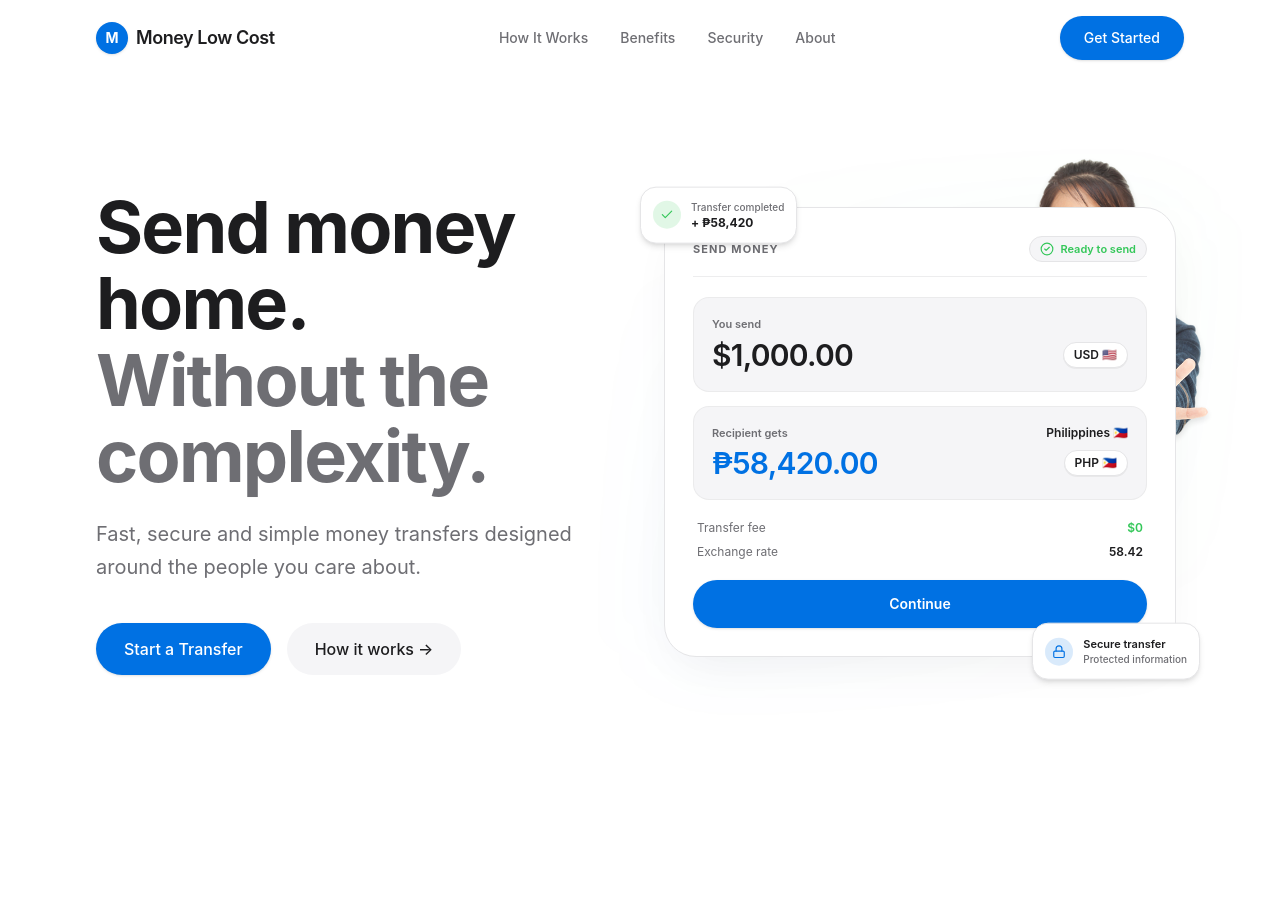
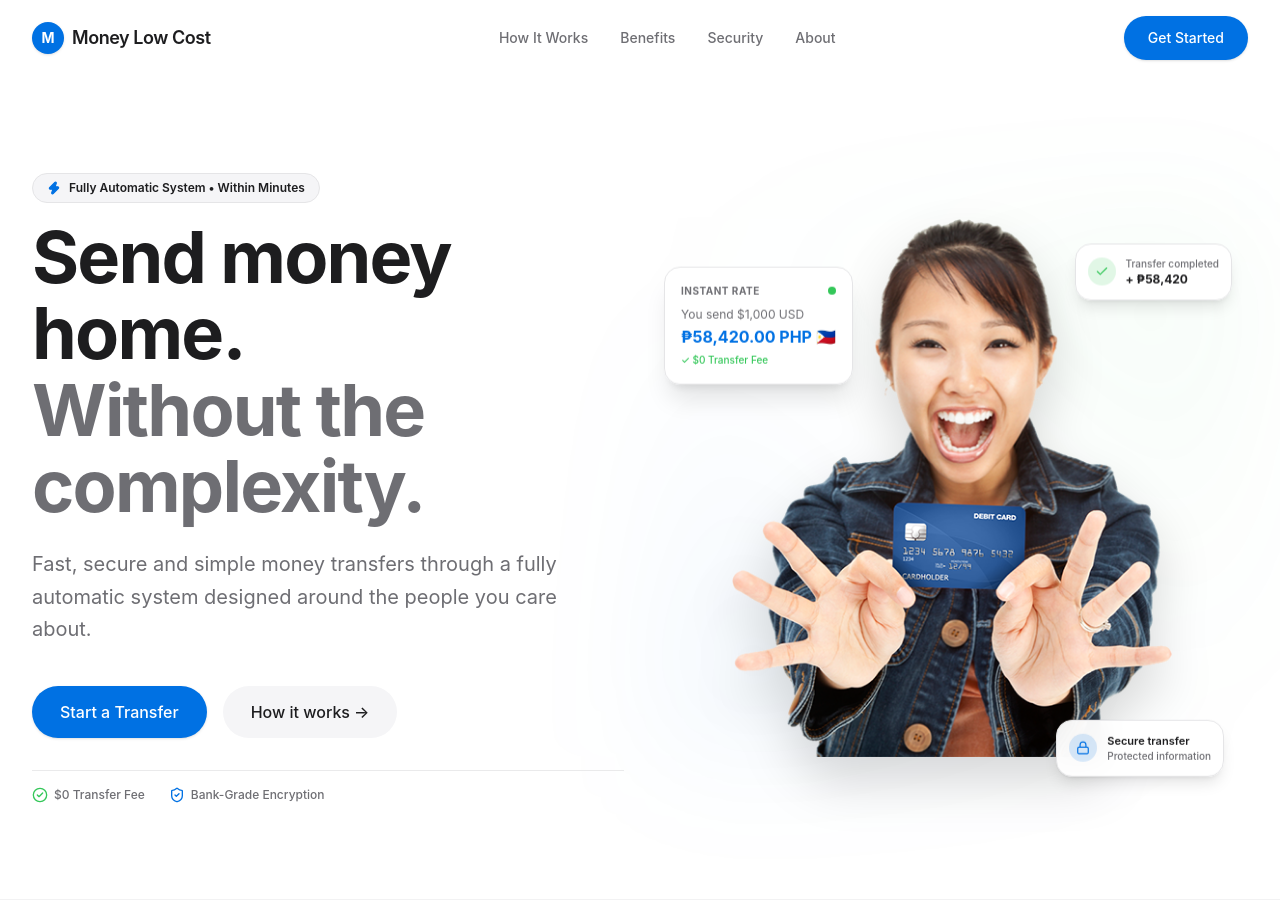
Before and after one commit to snybun/moneylowcost-ltd, a React (Vite) app: page / in a window 1280 px wide. Before the commit the page ends 800 px from the top, so only its background shows below. Built offline with nearby package versions, Linux system fonts and the light colour scheme.

Commit message:
fix: make woman photo 100% prominent and unblocked with floating Apple feature cards

```diff
--- a/src/components/Container.jsx
+++ b/src/components/Container.jsx
@@ -2,7 +2,7 @@ import React from 'react';
 
 export default function Container({ children, className = '' }) {
   return (
-    <div className={`max-w-6xl mx-auto px-4 sm:px-6 lg:px-8 ${className}`}>
+    <div className={`max-w-7xl mx-auto px-4 sm:px-6 lg:px-8 ${className}`}>
       {children}
     </div>
   );
--- a/src/sections/HeroSection.jsx
+++ b/src/sections/HeroSection.jsx
@@ -1,12 +1,11 @@
 import React from 'react';
 import { motion } from 'framer-motion';
-import { CheckCircle2, Lock, Check } from 'lucide-react';
+import { ShieldCheck, CheckCircle2, ArrowRight, Lock, Check, Zap } from 'lucide-react';
 import Container from '../components/Container';
 import Button from '../components/Button';
 import womanImg from '../assets/woman.png';
 
 export default function HeroSection() {
-  // Easing & Animation Settings
   const transitionConfig = { duration: 0.6, ease: [0.16, 1, 0.3, 1] };
 
   const containerVariants = {
@@ -21,7 +20,7 @@ export default function HeroSection() {
   };
 
   const fadeInUp = {
-    hidden: { opacity: 0, y: 18 },
+    hidden: { opacity: 0, y: 20 },
     visible: {
       opacity: 1,
       y: 0,
@@ -29,18 +28,18 @@ export default function HeroSection() {
     },
   };
 
-  const cardScaleUp = {
-    hidden: { opacity: 0, scale: 0.96, y: 16 },
+  const imageFadeIn = {
+    hidden: { opacity: 0, scale: 0.96, y: 15 },
     visible: {
       opacity: 1,
       scale: 1,
       y: 0,
-      transition: { duration: 0.7, ease: [0.16, 1, 0.3, 1], delay: 0.25 },
+      transition: { duration: 0.7, ease: [0.16, 1, 0.3, 1], delay: 0.2 },
     },
   };
 
   return (
-    <section className="relative bg-[#FFFFFF] py-12 md:py-20 lg:py-28 overflow-hidden">
+    <section className="relative bg-[#FFFFFF] py-12 md:py-20 lg:py-24 overflow-hidden border-b border-[#E5E5E7]/50">
       <Container>
         <motion.div
           variants={containerVariants}
@@ -48,8 +47,16 @@ export default function HeroSection() {
           animate="visible"
           className="grid grid-cols-1 lg:grid-cols-12 gap-12 lg:gap-8 items-center"
         >
-          {/* Left Column: Hero Text & Buttons (6 cols on lg) */}
-          <div className="lg:col-span-6 flex flex-col text-left max-w-2xl mx-auto lg:mx-0">
+          {/* Left Column: Hero Text & CTAs (6 cols on lg) */}
+          <div className="lg:col-span-6 flex flex-col text-left max-w-2xl mx-auto lg:mx-0 z-10">
+
+            {/* Status Pill */}
+            <motion.div variants={fadeInUp} className="mb-4">
+              <span className="inline-flex items-center gap-2 px-3.5 py-1.5 rounded-full bg-[#F5F5F7] border border-[#E5E5E7] text-xs font-semibold text-[#1D1D1F]">
+                <Zap className="w-3.5 h-3.5 text-[#0071E3] fill-[#0071E3]" />
+                <span>Fully Automatic System • Within Minutes</span>
+              </span>
+            </motion.div>
 
             {/* Main Headline */}
             <motion.h1
@@ -63,17 +70,17 @@ export default function HeroSection() {
             {/* Supporting Text */}
             <motion.p
               variants={fadeInUp}
-              className="text-base sm:text-lg lg:text-xl text-[#6E6E73] font-normal leading-relaxed mb-8 sm:mb-10 max-w-lg"
+              className="text-base sm:text-lg lg:text-xl text-[#6E6E73] font-normal leading-relaxed mb-8 sm:mb-10 max-w-xl"
             >
-              Fast, secure and simple money transfers designed around the people you care about.
+              Fast, secure and simple money transfers through a fully automatic system designed around the people you care about.
             </motion.p>
 
             {/* Action Buttons */}
             <motion.div
               variants={fadeInUp}
-              className="flex flex-col sm:flex-row items-stretch sm:items-center gap-3 sm:gap-4"
+              className="flex flex-col sm:flex-row items-stretch sm:items-center gap-3 sm:gap-4 mb-8"
             >
-              <Button variant="primary" className="!py-3.5 !px-7 text-sm sm:text-base">
+              <Button variant="primary" className="!py-3.5 !px-7 text-sm sm:text-base shadow-sm">
                 Start a Transfer
               </Button>
 
@@ -83,130 +90,83 @@ export default function HeroSection() {
               </Button>
             </motion.div>
 
+            {/* Trust Spec Indicators */}
+            <motion.div variants={fadeInUp} className="flex items-center gap-6 pt-4 border-t border-[#E5E5E7]/80 text-xs text-[#6E6E73]">
+              <div className="flex items-center gap-1.5 font-medium">
+                <CheckCircle2 className="w-4 h-4 text-[#34C759]" />
+                <span>$0 Transfer Fee</span>
+              </div>
+              <div className="flex items-center gap-1.5 font-medium">
+                <ShieldCheck className="w-4 h-4 text-[#0071E3]" />
+                <span>Bank-Grade Encryption</span>
+              </div>
+            </motion.div>
+
           </div>
 
-          {/* Right Column: Premium Transfer Card Composition (6 cols on lg) */}
-          <div className="lg:col-span-6 relative flex justify-center items-center mt-4 lg:mt-0">
+          {/* Right Column: Unblocked Woman Visual & Feature Cards (6 cols on lg) */}
+          <div className="lg:col-span-6 relative flex justify-center items-center mt-6 lg:mt-0">
 
-            {/* Subtle Ambient Background Layer (Behind Transfer Visual Only) */}
-            <div className="absolute inset-0 bg-gradient-to-tr from-[#0071E3]/4 via-transparent to-[#34C759]/4 rounded-[40px] blur-2xl pointer-events-none" />
+            {/* Soft Ambient Background Glow */}
+            <div className="absolute inset-0 bg-gradient-to-tr from-[#0071E3]/6 via-transparent to-[#34C759]/6 rounded-[40px] blur-3xl pointer-events-none" />
 
-            {/* Visual Composition Container */}
-            <div className="relative w-full max-w-md sm:max-w-lg">
+            {/* Relative Image & Floating Cards Composition */}
+            <div className="relative w-full max-w-md sm:max-w-lg flex justify-center items-center">
 
-              {/* Woman Image Asset (Subtly peeking behind transfer card) */}
-              <div className="absolute -top-12 -right-4 sm:-right-8 w-44 sm:w-60 lg:w-64 opacity-90 pointer-events-none z-0 hidden sm:block">
+              {/* Woman Image Asset - 100% PROMINENT & UNBLOCKED */}
+              <motion.div
+                variants={imageFadeIn}
+                className="relative z-10 w-full max-w-[320px] sm:max-w-[400px] lg:max-w-[440px] flex justify-center"
+              >
                 <img
                   src={womanImg}
-                  alt="Happy woman with debit card"
-                  className="w-full h-auto drop-shadow-md object-contain"
+                  alt="Money Low Cost Customer with Debit Card"
+                  className="w-full h-auto drop-shadow-2xl object-contain"
                 />
-              </div>
-
-              {/* Main Transfer Card */}
-              <motion.div
-                variants={cardScaleUp}
-                className="relative z-10 bg-[#FFFFFF] border border-[#E5E5E7] rounded-[28px] sm:rounded-[32px] p-5 sm:p-7 shadow-[0_20px_50px_-15px_rgba(0,0,0,0.06)]"
-              >
-                {/* Header Row */}
-                <div className="flex items-center justify-between pb-3.5 mb-5 border-b border-[#E5E5E7]/70">
-                  <span className="text-[11px] font-bold tracking-widest text-[#6E6E73] uppercase">
-                    SEND MONEY
-                  </span>
-                  <div className="flex items-center gap-1.5 px-2.5 py-1 rounded-full bg-[#F5F5F7] border border-[#E5E5E7] text-[11px] font-semibold text-[#34C759]">
-                    <CheckCircle2 className="w-3.5 h-3.5" />
-                    <span>Ready to send</span>
-                  </div>
-                </div>
-
-                {/* You Send Input Card */}
-                <div className="bg-[#F5F5F7] p-4 sm:p-4.5 rounded-2xl mb-3.5 border border-[#E5E5E7]/60">
-                  <span className="text-[11px] font-semibold text-[#6E6E73] block mb-1">
-                    You send
-                  </span>
-                  <div className="flex items-center justify-between">
-                    <span className="text-2xl sm:text-3xl font-semibold text-[#1D1D1F] tracking-tight">
-                      $1,000.00
-                    </span>
-                    <span className="text-xs font-semibold text-[#1D1D1F] bg-[#FFFFFF] px-2.5 py-1 rounded-full border border-[#E5E5E7] shadow-2xs">
-                      USD 🇺🇸
-                    </span>
-                  </div>
-                </div>
-
-                {/* Recipient Gets Card */}
-                <div className="bg-[#F5F5F7] p-4 sm:p-4.5 rounded-2xl mb-5 border border-[#E5E5E7]/60">
-                  <div className="flex justify-between items-center mb-1">
-                    <span className="text-[11px] font-semibold text-[#6E6E73]">
-                      Recipient gets
-                    </span>
-                    <span className="text-xs font-semibold text-[#1D1D1F]">
-                      Philippines 🇵🇭
-                    </span>
-                  </div>
-                  <div className="flex items-center justify-between">
-                    <span className="text-2xl sm:text-3xl font-semibold text-[#0071E3] tracking-tight">
-                      ₱58,420.00
-                    </span>
-                    <span className="text-xs font-semibold text-[#1D1D1F] bg-[#FFFFFF] px-2.5 py-1 rounded-full border border-[#E5E5E7] shadow-2xs">
-                      PHP 🇵🇭
-                    </span>
-                  </div>
-                </div>
-
-                {/* Rates & Breakdown */}
-                <div className="space-y-2 text-xs text-[#6E6E73] mb-5 px-1">
-                  <div className="flex justify-between items-center">
-                    <span>Transfer fee</span>
-                    <span className="font-semibold text-[#34C759]">$0</span>
-                  </div>
-                  <div className="flex justify-between items-center">
-                    <span>Exchange rate</span>
-                    <span className="font-semibold text-[#1D1D1F]">58.42</span>
-                  </div>
-                </div>
-
-                {/* Continue Button */}
-                <Button variant="primary" className="w-full justify-center text-sm font-semibold !py-3.5 shadow-sm">
-                  Continue
-                </Button>
               </motion.div>
 
-              {/* Floating Micro-Card 1: Transfer Completed (Top Left) */}
+              {/* Floating Feature Card 1: Live Rate / Transfer Calculator Preview (Left) */}
               <motion.div
                 animate={{ y: [0, -6, 0] }}
                 transition={{ duration: 6, repeat: Infinity, ease: 'easeInOut' }}
-                className="absolute -top-4 -left-3 sm:-top-5 sm:-left-6 z-20 bg-[#FFFFFF] border border-[#E5E5E7] rounded-2xl p-3 shadow-md hidden sm:flex items-center gap-2.5"
+                className="absolute top-8 -left-2 sm:top-12 sm:-left-8 z-20 bg-[#FFFFFF]/95 backdrop-blur-md border border-[#E5E5E7] rounded-2xl p-4 shadow-xl max-w-[210px] hidden sm:block"
+              >
+                <div className="flex items-center justify-between mb-2">
+                  <span className="text-[10px] font-bold text-[#6E6E73] uppercase tracking-wider">INSTANT RATE</span>
+                  <span className="w-2 h-2 rounded-full bg-[#34C759] animate-pulse" />
+                </div>
+                <div className="text-xs text-[#6E6E73] mb-0.5">You send $1,000 USD</div>
+                <div className="text-base font-bold text-[#0071E3]">₱58,420.00 PHP 🇵🇭</div>
+                <div className="text-[10px] text-[#34C759] font-medium mt-1">✓ $0 Transfer Fee</div>
+              </motion.div>
+
+              {/* Floating Feature Card 2: Transfer Completed (Top Right) */}
+              <motion.div
+                animate={{ y: [0, 6, 0] }}
+                transition={{ duration: 5.5, repeat: Infinity, ease: 'easeInOut', delay: 0.5 }}
+                className="absolute top-4 -right-2 sm:top-6 sm:-right-6 z-20 bg-[#FFFFFF]/95 backdrop-blur-md border border-[#E5E5E7] rounded-2xl p-3 shadow-lg hidden sm:flex items-center gap-2.5"
               >
                 <div className="w-7 h-7 rounded-full bg-[#34C759]/15 flex items-center justify-center text-[#34C759] shrink-0">
                   <Check className="w-3.5 h-3.5" />
                 </div>
                 <div className="flex flex-col text-left">
-                  <span className="text-[10px] font-medium text-[#6E6E73]">
-                    Transfer completed
-                  </span>
-                  <span className="text-xs font-bold text-[#1D1D1F]">
-                    + ₱58,420
-                  </span>
+                  <span className="text-[10px] font-medium text-[#6E6E73]">Transfer completed</span>
+                  <span className="text-xs font-bold text-[#1D1D1F]">+ ₱58,420</span>
                 </div>
               </motion.div>
 
-              {/* Floating Micro-Card 2: Secure Transfer (Bottom Right) */}
+              {/* Floating Feature Card 3: Secure Transfer (Bottom Right) */}
               <motion.div
-                animate={{ y: [0, 6, 0] }}
-                transition={{ duration: 6.5, repeat: Infinity, ease: 'easeInOut', delay: 0.5 }}
-                className="absolute -bottom-4 -right-3 sm:-bottom-5 sm:-right-6 z-20 bg-[#FFFFFF] border border-[#E5E5E7] rounded-2xl p-3 shadow-md hidden sm:flex items-center gap-2.5"
+                animate={{ y: [0, -6, 0] }}
+                transition={{ duration: 6.5, repeat: Infinity, ease: 'easeInOut', delay: 1 }}
+                className="absolute -bottom-4 -right-2 sm:-bottom-6 sm:-right-4 z-20 bg-[#FFFFFF]/95 backdrop-blur-md border border-[#E5E5E7] rounded-2xl p-3 shadow-lg hidden sm:flex items-center gap-2.5"
               >
                 <div className="w-7 h-7 rounded-full bg-[#0071E3]/15 flex items-center justify-center text-[#0071E3] shrink-0">
                   <Lock className="w-3.5 h-3.5" />
                 </div>
                 <div className="flex flex-col text-left">
-                  <span className="text-[11px] font-semibold text-[#1D1D1F]">
-                    Secure transfer
-                  </span>
-                  <span className="text-[10px] font-medium text-[#6E6E73]">
-                    Protected information
-                  </span>
+                  <span className="text-[11px] font-semibold text-[#1D1D1F]">Secure transfer</span>
+                  <span className="text-[10px] font-medium text-[#6E6E73]">Protected information</span>
                 </div>
               </motion.div>
 
```
